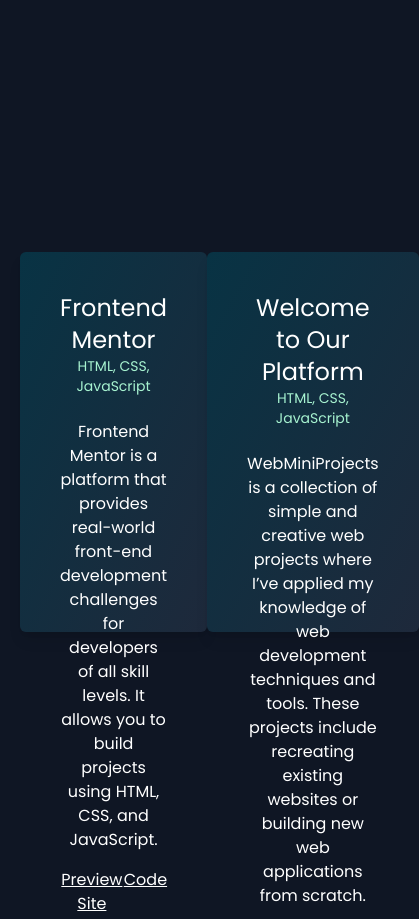
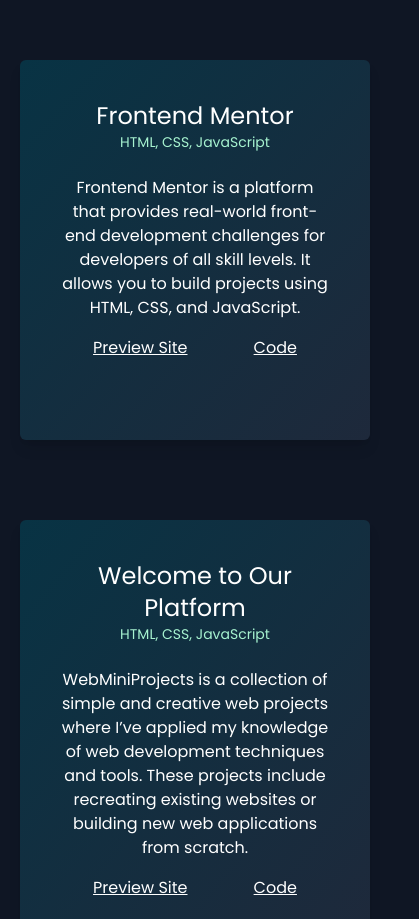
Before and after one commit to hafizurrahaman0/hafizurrahaman, a website: page index.html in a window 390 px wide. Shown: the part 904-1823 px from the top of the page, 419 px wide, since content can reach past the window. Drawn offline with Linux system fonts and the light colour scheme.

Commit message:
added mobile responsive

```diff
--- a/css/style.css
+++ b/css/style.css
@@ -107,13 +107,10 @@
 
 .section2 {
     background-color: var(--background-color);
-    display: flex;
-    justify-content: center;
-    align-items: center;
 }
 
 .section2 .card-body {
-    height: 300px;
+    min-height: 300px;
 }
 
 .section3 {
--- a/index.html
+++ b/index.html
@@ -46,8 +46,8 @@
         </div>
     </main>
 
-    <section id="projects" class="section section2 justify-around">
-        <div class="p-10 bg-gradient-to-br from-cyan-950 to-slate-800 card sm:max-w-sm rounded-md shadow-lg">
+    <section id="projects" class="gap-20 py-10 section section2 flex justify-around items-center flex-col md:flex-row">
+        <div class="p-10 w-full mx-auto bg-gradient-to-br from-cyan-950 to-slate-800 card sm:max-w-sm rounded-md shadow-lg">
             <div class="card-body">
               <h5 class=" text-2xl card-title mb-0">Frontend Mentor</h5>
               <div class="text-sm text-emerald-200 mb-6">HTML, CSS, JavaScript</div>
@@ -62,7 +62,7 @@
             </div>
           </div>
 
-        <div class="p-10 bg-gradient-to-br from-cyan-950 to-slate-800 card sm:max-w-sm rounded-md shadow-lg">
+        <div class="p-10 w-full mx-auto bg-gradient-to-br from-cyan-950 to-slate-800 card sm:max-w-sm rounded-md shadow-lg">
             <div class="card-body">
               <h5 class="text-2xl card-title mb-0">Welcome to Our Platform</h5>
               <div class="text-sm text-emerald-200 mb-6">HTML, CSS, JavaScript</div>
```
Also changed, not shown: pages/aboutme.html (+3 -3 lines), src/output.css.
